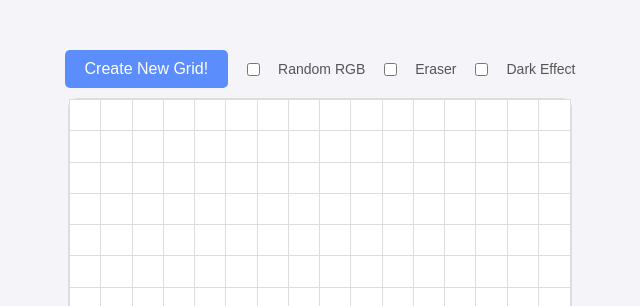
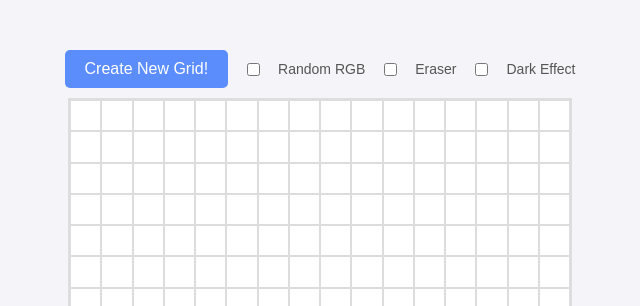
Before and after one commit to pretzelvibes/etchasketch, a plain HTML site: page index.html in a window 1280 px wide. Shown: the top 306 px of the page, 320-960 px from the left. Drawn offline with Linux system fonts and the light colour scheme.

Commit message:
Fixed box-sizing of squares inside container The property "box-sizing" is set to "border-box" for the squares inside the container so the width and height properties include the content, padding, and border, but do not include the margin

```diff
--- a/style.css
+++ b/style.css
@@ -43,12 +43,12 @@ input, label {
     height: 500px;
     border: 2px solid #ddd;
     background-color: #fff;
-    border-radius: 10px;
     margin-top: 10px;
 }
 
 #container div {
-    outline: 1px solid #ddd;
+    border: 1px solid #ddd;
+    box-sizing: border-box;
     background-color: white;
     transition: background-color 0.3s, opacity 0.3s;
 }
```
